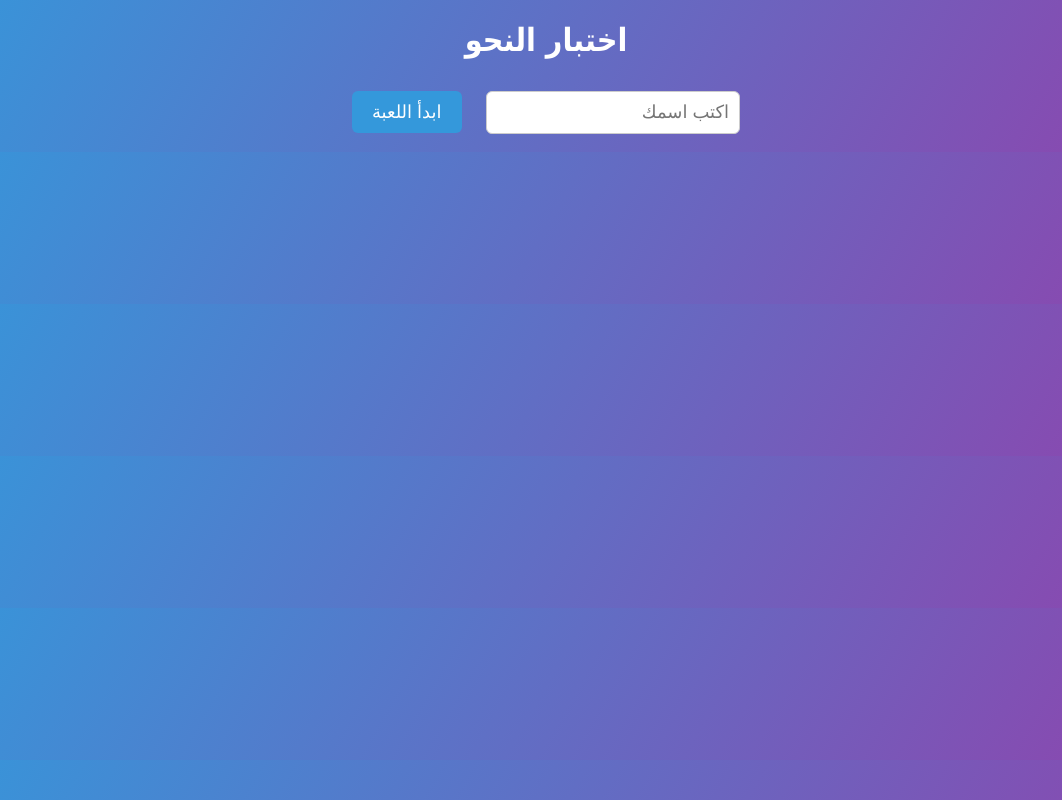
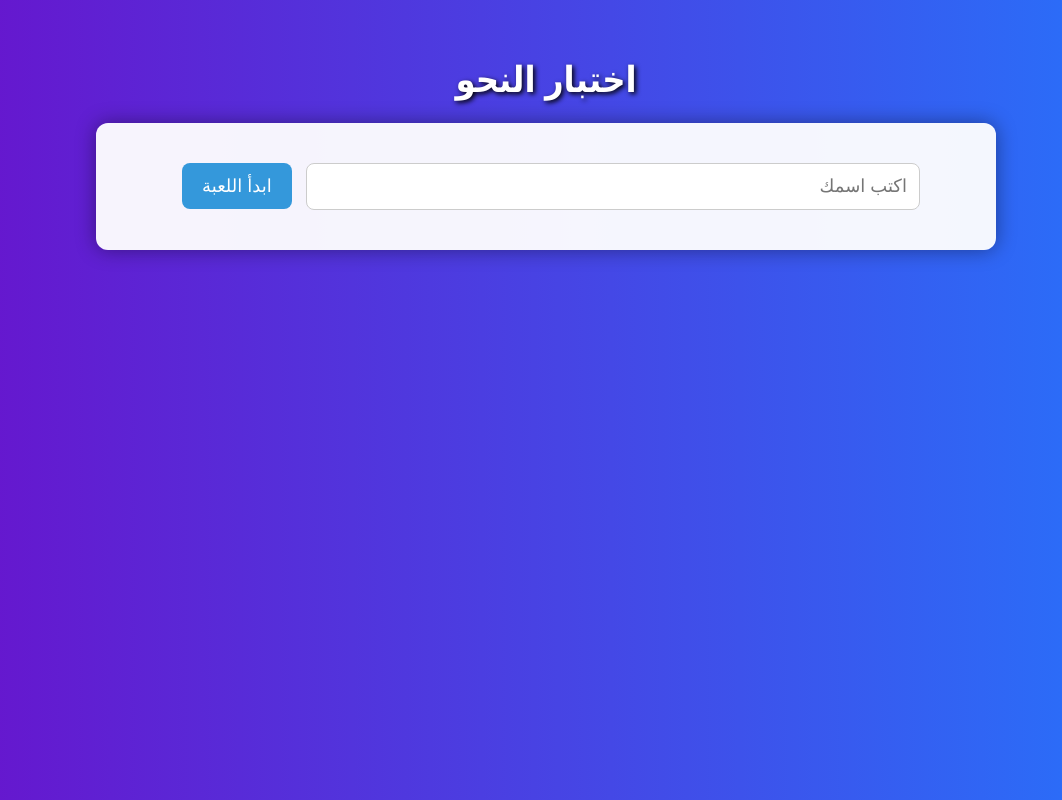
Before and after one commit to fesalmohamed02-stack/nahw-game, a plain HTML site: page index.html in a window 1280 px wide. Shown: the whole page, without its empty margins (94-1156 px from the left). Drawn offline with Linux system fonts and the light colour scheme.

Commit message:
Refactor CSS styles for better design and layout

```diff
--- a/style.css
+++ b/style.css
@@ -1,72 +1,85 @@
 body{
-
 direction:rtl;
-font-family:Tahoma;
-background:linear-gradient(120deg,#3498db,#8e44ad);
+font-family:'Segoe UI', Tahoma, Geneva, Verdana, sans-serif;
+background:linear-gradient(to right,#6a11cb,#2575fc);
+margin:0;
+padding:0;
+color:white;
 text-align:center;
-color:white;
-
 }
 
-.box{
+.container{
+max-width:900px;
+margin:auto;
+padding:30px;
+}
 
-background:white;
-color:black;
-width:80%;
-margin:auto;
-margin-top:50px;
-padding:40px;
+h1{
+font-size:36px;
+margin-bottom:20px;
+text-shadow:2px 2px 5px #000;
+}
+
+.start-box, .game-box{
+background:rgba(255,255,255,0.95);
+color:#333;
+padding:30px;
 border-radius:12px;
-box-shadow:0 0 20px rgba(0,0,0,0.3);
-
+box-shadow:0 0 20px rgba(0,0,0,0.4);
+margin-bottom:30px;
 }
 
 input{
-
-padding:10px;
+padding:12px;
 font-size:18px;
-margin:10px;
-border-radius:6px;
+width:70%;
+border-radius:8px;
 border:1px solid #ccc;
-
+margin:10px 0;
 }
 
 button{
-
-padding:10px 20px;
+padding:12px 20px;
 font-size:18px;
+border:none;
+border-radius:8px;
 margin:10px;
-border:none;
-border-radius:6px;
 background:#3498db;
 color:white;
 cursor:pointer;
-
+transition:0.3s;
 }
 
 button:hover{
-
 background:#2980b9;
-
 }
 
 #sentence{
-
 font-size:28px;
 margin:20px;
-
+padding:10px;
+background:#f1f1f1;
+border-radius:8px;
+color:#2c3e50;
 }
 
 #timer{
-
+font-size:28px;
 color:red;
-font-size:22px;
-
+margin-bottom:20px;
 }
 
-#leaderboard{
-
+#full, #leaderboard{
 margin-top:20px;
 font-size:20px;
+text-align:right;
+padding:10px;
+background:#eee;
+color:#333;
+border-radius:8px;
+min-height:50px;
+}
 
+.buttons{
+margin-top:10px;
 }
```
